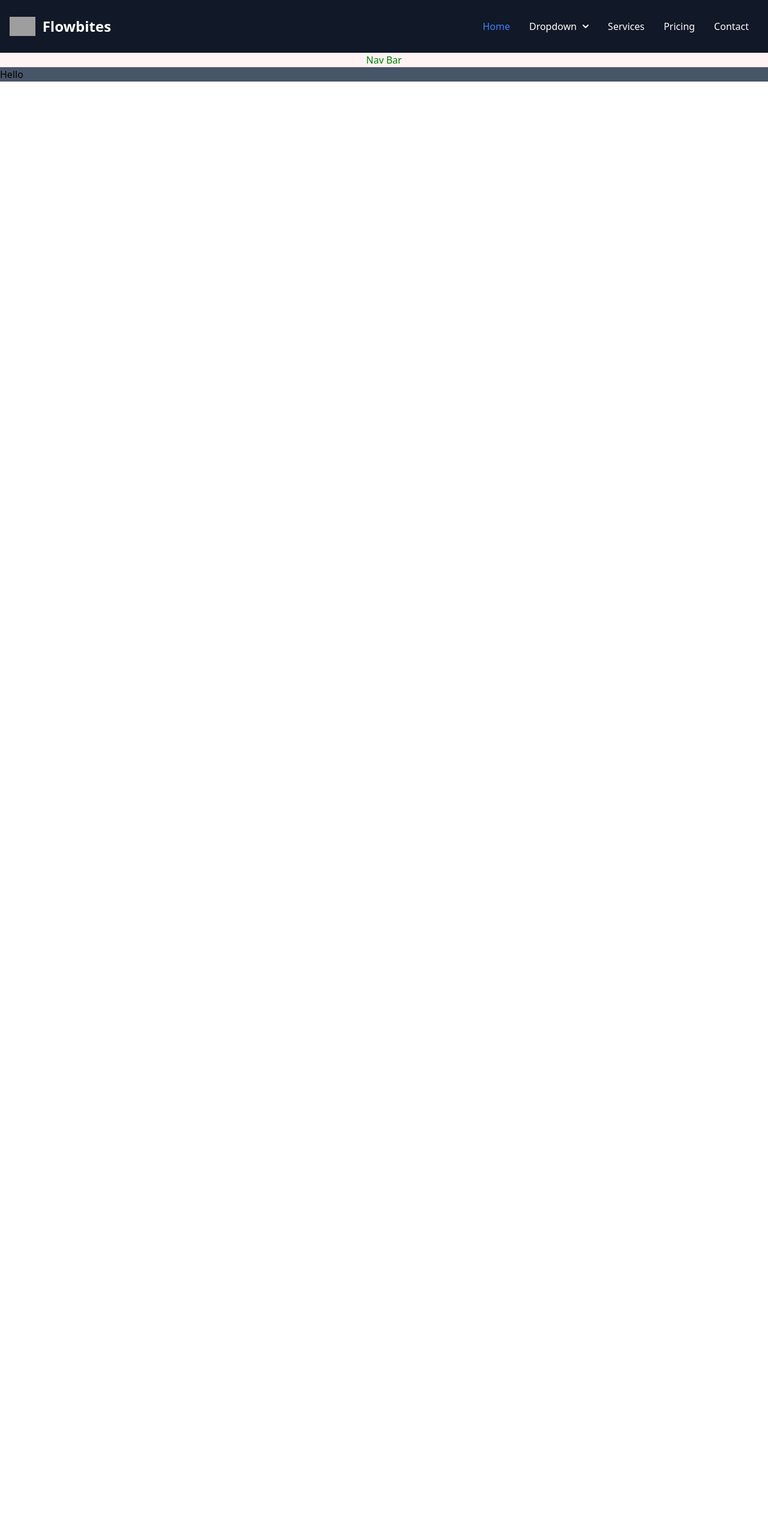
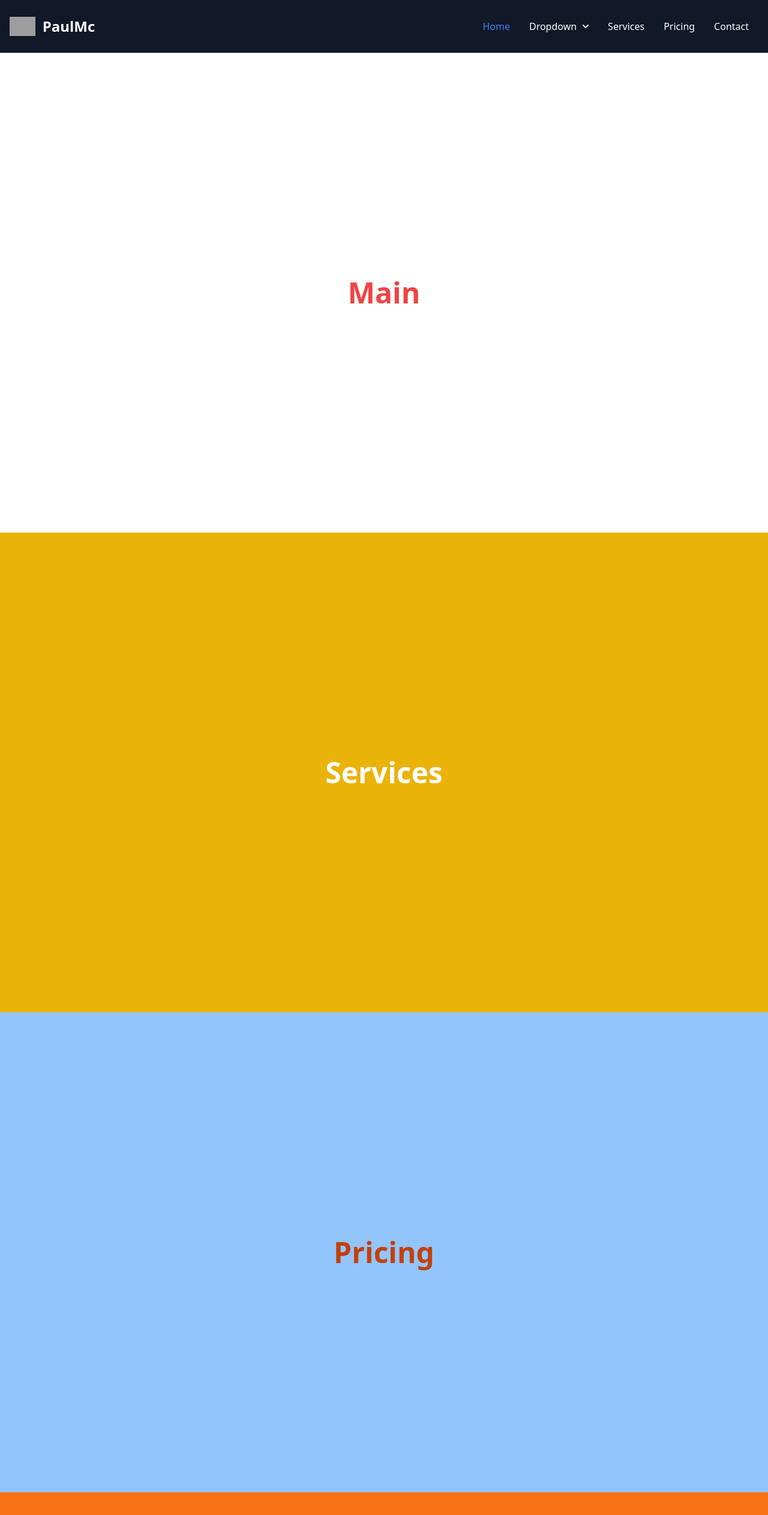
Before and after one commit to pmcd20/sampleSite, a React (Create React App) app: page / in a window 1280 px wide. Shown: the top 2526 px of the page at 60% size. Before the commit the page ends 800 px from the top, so only its background shows below. Built offline with nearby package versions, Linux system fonts and the light colour scheme; grey boxes are pictures that could not be loaded.

Commit message:
Put Sections into Components

```diff
--- a/public/index.html
+++ b/public/index.html
@@ -1,5 +1,5 @@
 <!DOCTYPE html>
-<html lang="en">
+<html lang="en" class="scroll-smooth">
   <head>
     <meta charset="utf-8" />
     <link rel="icon" href="%PUBLIC_URL%/favicon.ico" />
--- a/src/App.js
+++ b/src/App.js
@@ -1,16 +1,25 @@
 // App.js
 import React from 'react';
-import Nav from './components/nav'; // Import Nav component
+import Nav from './components/nav';
+import Services from './components/services';
+import Main from './components/main';
+import Pricing from './components/pricing';
+import Contact from './components/contact';
+
+
+
+
 import './index.css';
 
 function App() {
   return (
-    <div className="App">
-       <Nav />
-      <div className="text-center bg-red-50" style={{ color: 'green' }}>
-        Nav Bar
-      </div>
-    </div>
+    <>
+      <Nav />
+      <Main />
+      <Services />
+      <Pricing />
+      <Contact />
+    </>
   );
 }
 
--- /dev/null
+++ b/src/components/contact.jsx
@@ -0,0 +1,9 @@
+const Contact = () => {
+    return (
+        <section id="contact" className="h-screen bg-orange-500 flex items-center justify-center">
+            <h2 className="text-5xl font-bold text-green-200">Contact</h2>
+        </section>
+    );
+};
+
+export default Contact;
--- /dev/null
+++ b/src/components/main.jsx
@@ -0,0 +1,9 @@
+const Main = () => {
+    return (
+        <section id="#home" className="h-screen flex items-center justify-center">
+            <h2 className="text-5xl font-bold text-red-500">Main</h2>
+        </section>
+    );
+};
+
+export default Main;
--- a/src/components/nav.jsx
+++ b/src/components/nav.jsx
@@ -14,7 +14,7 @@ const Nav = () => {
             alt="Flowbite Logo"
           />
           <span className="self-center text-2xl font-semibold text-white">
-            Flowbites
+            PaulMc
           </span>
         </a>
         <button
@@ -120,7 +120,7 @@ const Nav = () => {
 
             <li>
               <a
-                href="#"
+                href="#services"
                 className="block py-2 px-3 text-white rounded hover:bg-gray-700 md:hover:bg-transparent md:border-0 md:hover:text-blue-500 md:p-0"
               >
                 Services
@@ -128,7 +128,7 @@ const Nav = () => {
             </li>
             <li>
               <a
-                href="#"
+                href="#pricing"
                 className="block py-2 px-3 text-white rounded hover:bg-gray-700 md:hover:bg-transparent md:border-0 md:hover:text-blue-500 md:p-0"
               >
                 Pricing
@@ -136,7 +136,7 @@ const Nav = () => {
             </li>
             <li>
               <a
-                href="#"
+                href="#contact"
                 className="block py-2 px-3 text-white rounded hover:bg-gray-700 md:hover:bg-transparent md:border-0 md:hover:text-blue-500 md:p-0"
               >
                 Contact
--- /dev/null
+++ b/src/components/pricing.jsx
@@ -0,0 +1,9 @@
+const Pricing = () => {
+    return (
+        <section id="pricing" className="h-screen bg-blue-300 flex items-center justify-center">
+            <h2 className="text-5xl font-bold text-orange-700">Pricing</h2>
+        </section>
+    );
+};
+
+export default Pricing;
--- /dev/null
+++ b/src/components/services.jsx
@@ -0,0 +1,9 @@
+const Services = () => {
+    return (
+        <section id="services" className="h-screen bg-yellow-500 flex items-center justify-center">
+            <h2 className="text-5xl font-bold text-white">Services</h2>
+        </section>
+    );
+};
+
+export default Services;
--- a/src/index.css
+++ b/src/index.css
@@ -2,3 +2,7 @@
 @tailwind base;
 @tailwind components;
 @tailwind utilities;
+
+html {
+    scroll-behavior: smooth;
+  }
--- a/src/index.js
+++ b/src/index.js
@@ -7,6 +7,5 @@ const root = ReactDOM.createRoot(document.getElementById('root'));
 root.render(
   <React.StrictMode>
     <App />
-    <h1 className='bg-slate-600'>Hello</h1>
   </React.StrictMode>
 );
```
Also changed, not shown: public/logo192.png (deleted), public/logo512.png (deleted).
